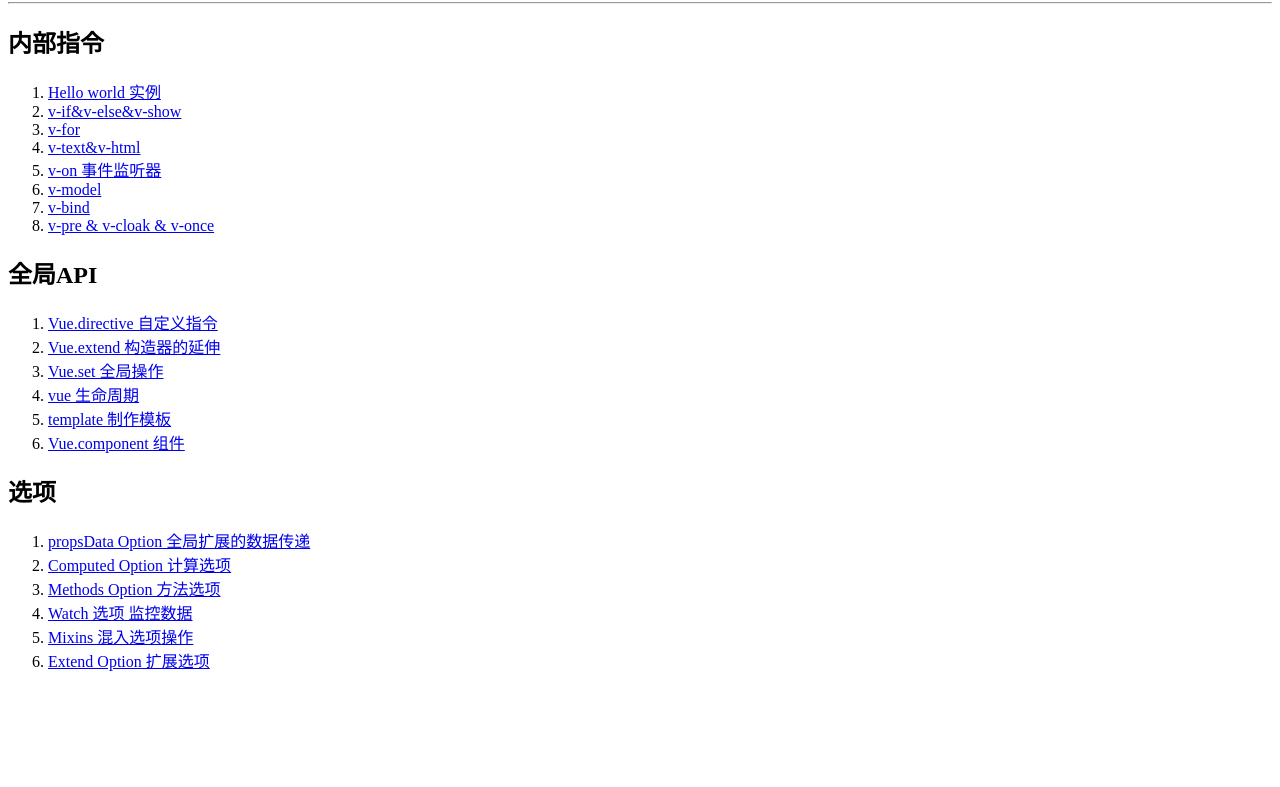
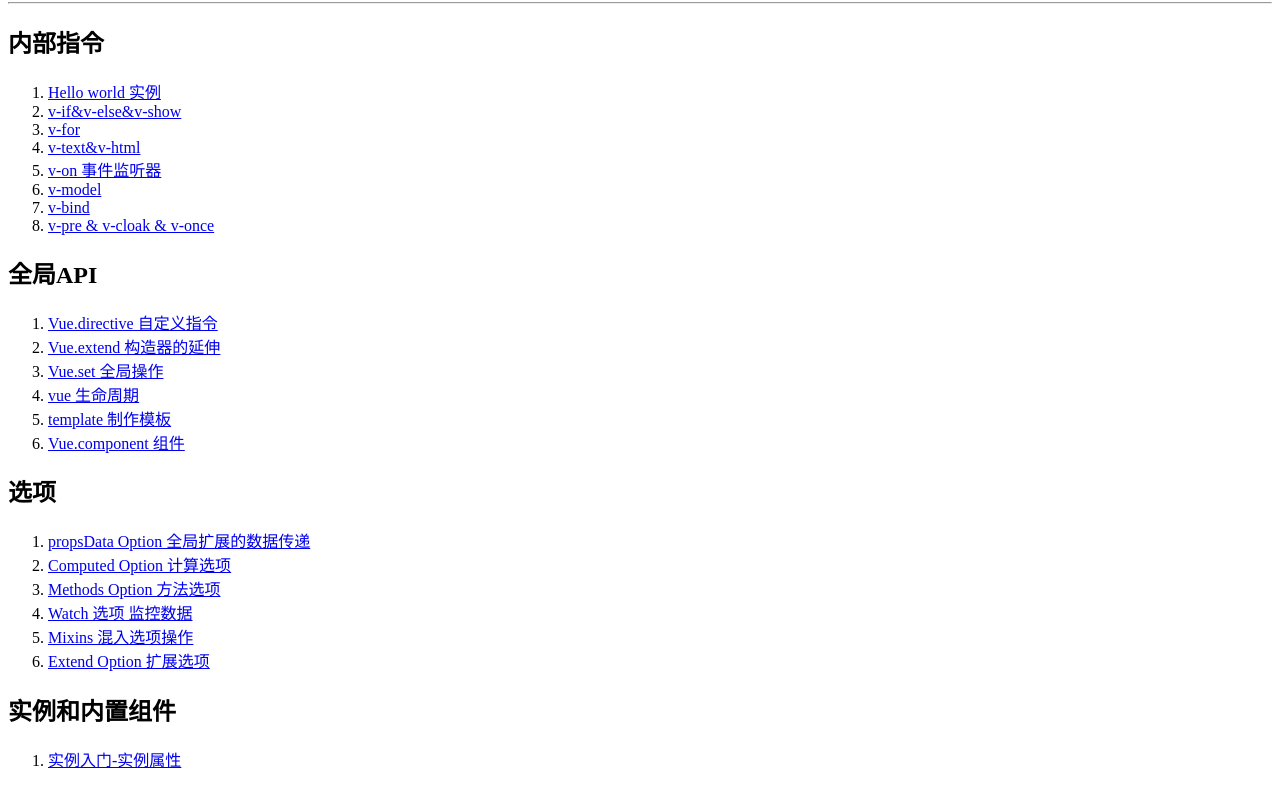
Before and after one commit to 965400059/vueDemo, a website: page index.html in a window 1280 px wide. Shown: the part 87-874 px from the top of the page. Before the commit the page ends 800 px from the top, so only its background shows below. Drawn offline with Linux system fonts and the light colour scheme.

Commit message:
添加实例和内置组件部分

```diff
--- a/index.html
+++ b/index.html
@@ -38,5 +38,10 @@
         <li><a href="./example/mixins.html">Mixins 混入选项操作</a></li>
         <li><a href="./example/extend.html">Extend Option 扩展选项</a></li>
     </ol>
+
+    <h2>实例和内置组件</h2>
+    <ol>
+        <li><a href="./example/propsData.html">实例入门-实例属性</a></li>
+    </ol>
 </body>
 </html>
```
